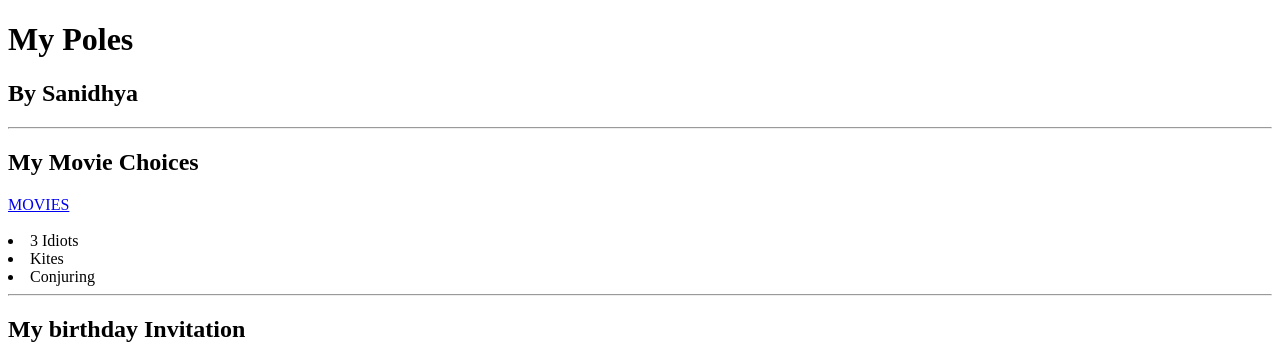
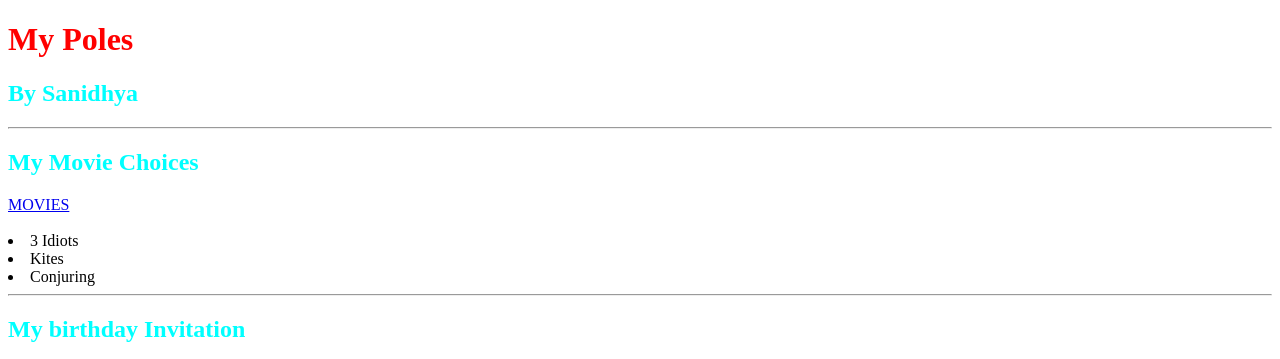
Before and after one commit to sanidhya1009/html-portfolio, a plain HTML site: page index.html in a window 1280 px wide. Shown: the top 359 px of the page. Drawn offline with Linux system fonts and the light colour scheme.

Commit message:
Update index.html

```diff
--- a/index.html
+++ b/index.html
@@ -7,7 +7,17 @@
 </head>
 <body>
     <h1>My Poles</h1>
+       <style>
+           h1{
+               color:red;
+           }
+       </style>
     <h2>By Sanidhya</h2>
+       <style>
+           h2{
+               color:aqua;
+           }
+       </style>
     <hr/>
     <h2>My Movie Choices</h2>
     <a href="./movie.html">MOVIES<br></a>
```
